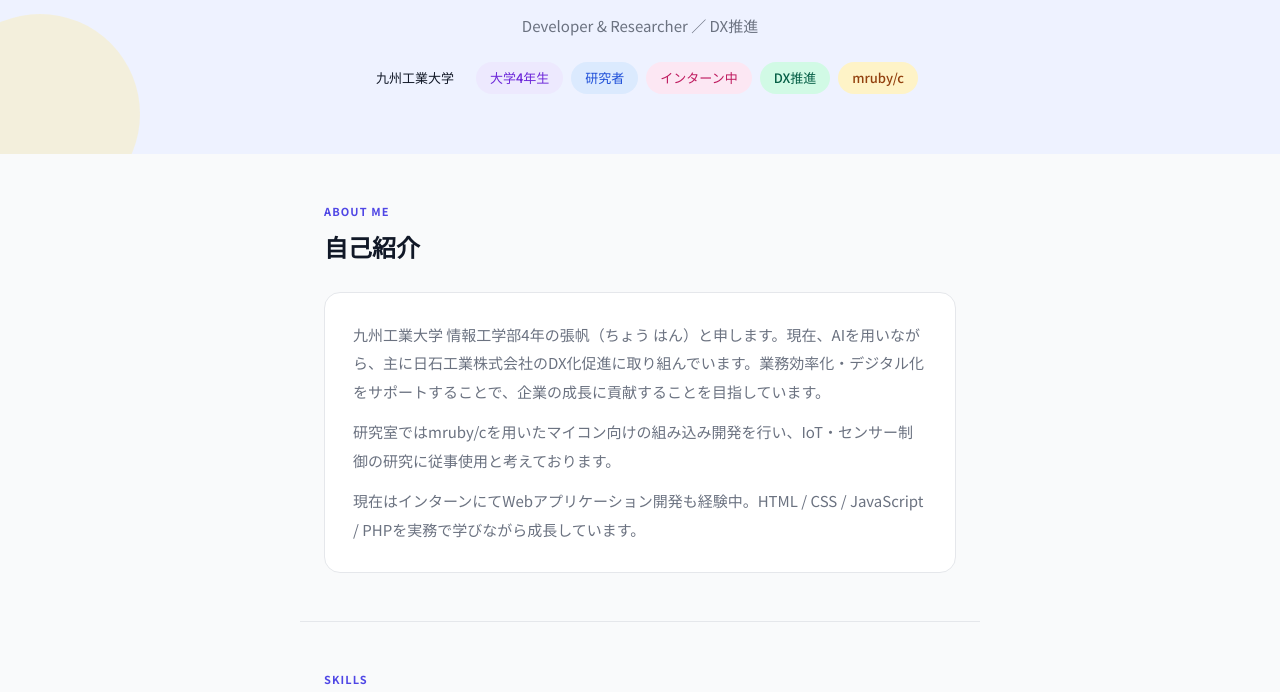
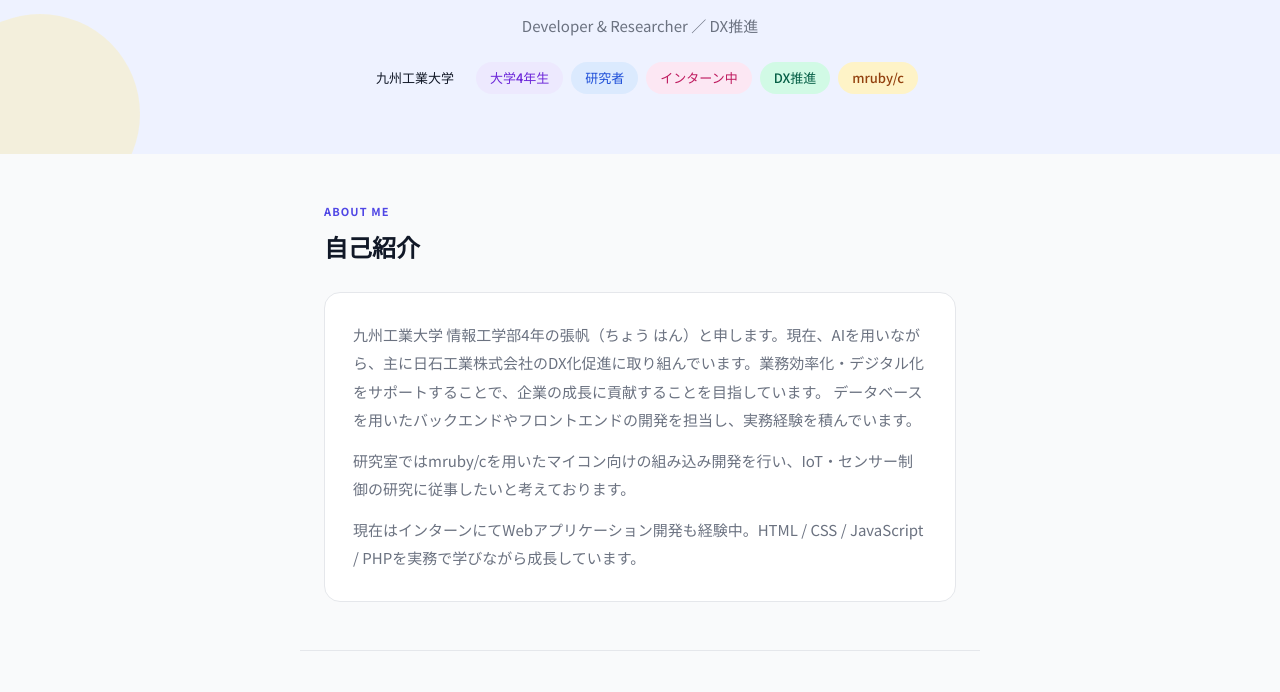
Before and after one commit to chohan1121/portfolio, a website: page public/index.html in a window 1280 px wide. Shown: the part 355-1047 px from the top of the page. Drawn offline with Linux system fonts and the light colour scheme; no server answers.

Commit message:
自己紹介変更

```diff
--- a/public/index.html
+++ b/public/index.html
@@ -69,9 +69,10 @@
         <p>
           九州工業大学 情報工学部4年の張帆（ちょう
           はん）と申します。現在、AIを用いながら、主に日石工業株式会社のDX化促進に取り組んでいます。業務効率化・デジタル化をサポートすることで、企業の成長に貢献することを目指しています。
+          データベースを用いたバックエンドやフロントエンドの開発を担当し、実務経験を積んでいます。
         </p>
         <p>
-          研究室ではmruby/cを用いたマイコン向けの組み込み開発を行い、IoT・センサー制御の研究に従事使用と考えております。
+          研究室ではmruby/cを用いたマイコン向けの組み込み開発を行い、IoT・センサー制御の研究に従事したいと考えております。
         </p>
         <p>
           現在はインターンにてWebアプリケーション開発も経験中。HTML / CSS /
```
